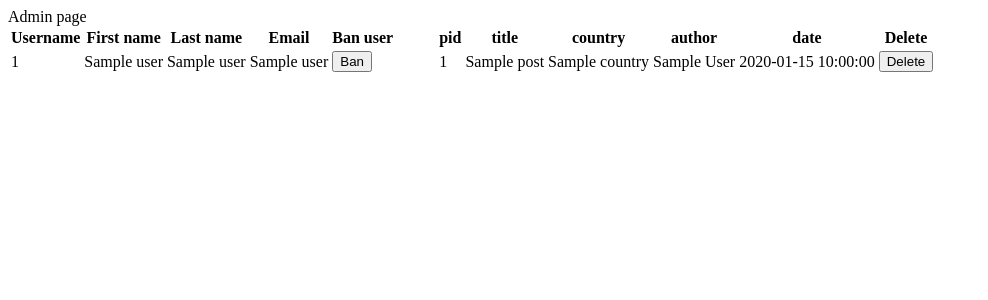
After one commit to nuridagasan/Travelly-PYthon-API-and-server, a Flask app: template Server/templates/admin.html in a window 1280 px wide. The commit adds this page. Shown: the top 300 px of the page, without its empty margins (0-988 px from the left). Run offline with Flask 2, Linux system fonts and the light colour scheme; the template is opened without the code that fills it: most values are stand-ins (such as "Sample title", 1, 10 or a date in 2020); some libraries are stand-ins or nearby versions.

Commit message:
admin access

```diff
--- a/DB_seeder.py
+++ b/DB_seeder.py
@@ -162,7 +162,7 @@ try:
 
     for user in USERS:
         cur.execute("INSERT INTO tr_users (username,firstname,lastname,email,dob,password,salt) VALUES (%s,%s,%s,%s,%s,%s,%s)", create_user(user))
-    cur.execute("INSERT INTO tr_users (username,firstname,lastname,email,dob,admin,password,salt) VALUES (%s,%s,%s,%s,%s,%s,%s,%s)", ['tr_admin','admin','admin','admin@admin.com','01/01/1900','true',pw_hash_salt('bubblebath', 12345),12345])
+    cur.execute("INSERT INTO tr_users (username,firstname,lastname,email,dob,admin,password,salt) VALUES (%s,%s,%s,%s,%s,%s,%s,%s)", ['tradmin','admin','admin','admin@admin.com','01/01/1900','true',pw_hash_salt('bubblebath', 12345),12345])
     cur.execute("SELECT username FROM tr_users")
     users = cur.fetchall()
 
--- a/Server/app.py
+++ b/Server/app.py
@@ -314,6 +314,25 @@ def get_username_from_pid(pid):
     username = cur.fetchone()
     return username[0] if username != None else None
 
+def is_admin(username):
+    conn = getcon()
+    cur = conn.cursor()
+    cur.execute(search_path)
+    cur.execute("SELECT COUNT(*) FROM tr_users WHERE username = %s AND admin = 'true'", [username])
+    res = cur.fetchone()
+    return res[0]
+
+def session_is_admin(cookies):
+    sessionID = cookies.get('sessionID')
+    if (sessionID):
+        conn = getcon()
+        cur = conn.cursor()
+        cur.execute(search_path)
+        username = get_username_from_session(sessionID)
+        if (username and is_admin(username)):
+            return True
+    else:
+        return False
 @app.route('/home', methods = ['GET'])
 def home():
     home_buttons = False
@@ -331,7 +350,7 @@ def home():
         cur.execute(sql,data)
         conn.commit()
         #private_user_information = get_user_information(sessionID)
-        return render_template('home.html', len = len(posts), posts = posts, create_form = True, home_buttons = True, fav_countries = countries, len_countries = len(countries), csrf_token= csrf_token)
+        return render_template('home.html', len = len(posts), posts = posts, create_form = True, home_buttons = True, fav_countries = countries, len_countries = len(countries), csrf_token= csrf_token, admin_btn=True if is_admin(get_username_from_session(request.cookies.get('sessionID'))) else False)
     else:
         return render_template('home.html', len = len(posts), posts = posts, fav_countries = countries, len_countries = len(countries))
 
@@ -566,6 +585,7 @@ def signup_form():
 
 
 
+
 @app.route('/api/deletepost', methods=['POST'])
 def delete_post():
     #session = session_auth(request.cookies)
@@ -575,8 +595,7 @@ def delete_post():
     if (sessionID != None and session_auth(request.cookies)):
         username_from_session = get_username_from_session(sessionID)
         username_from_pid = get_username_from_pid(pid)
-        print(username_from_pid, username_from_session, pid, sessionID)
-        if ((username_from_session != None and username_from_pid != None) and (username_from_session == username_from_pid)):
+        if (((username_from_session != None and username_from_pid != None) and (username_from_session == username_from_pid)) or (is_admin(get_username_from_session(sessionID)))):
             conn = getcon()
             cur = conn.cursor()
             cur.execute(search_path)
@@ -588,19 +607,35 @@ def delete_post():
         return
     return
 
-def session_is_admin(cookies):
-    sessionID = cookies.get('sessionID')
-    if (sessionID):
+@app.route('/api/deleteuser', methods=['POST'])
+def del_user():
+    sessionID = request.cookies.get('sessionID')
+    user_to_delete = request.json['user']
+    if (sessionID and is_admin(get_username_from_session(sessionID)) and user_to_delete != 'tradmin'):
         conn = getcon()
         cur = conn.cursor()
+        cur.execute(search_path)
+        cur.execute("DELETE FROM tr_users WHERE username = %s", [user_to_delete])
+        conn.commit()
+        return
+    else:
+        return
 
-    else:
-        return False
+def fetch_users():
+    conn = getcon()
+    cur = conn.cursor()
+    cur.execute(search_path)
+    cur.execute("SELECT username, firstname, lastname, email FROM tr_users")
+    conn.commit()
+    res = cur.fetchall()
+    return res
 
 @app.route('/admin', methods=['GET'])
 def admin_page():
     if (session_is_admin(request.cookies)):
-        return 'is admin'
+        list_of_users = fetch_users()
+        user_posts = fetch_all_posts()
+        return render_template('admin.html', users = list_of_users, posts = user_posts)
     else:
         return redirect('login')
 
--- /dev/null
+++ b/Server/templates/admin.html
@@ -0,0 +1,83 @@
+<!DOCTYPE html>
+<html lang="en">
+<head>
+    <meta charset="UTF-8">
+    <meta http-equiv="X-UA-Compatible" content="IE=edge">
+    <meta name="viewport" content="width=device-width, initial-scale=1.0">
+    <title>Document</title>
+</head>
+<body>
+    Admin page
+    <div class='container' style='display:flex'>
+        <table style='margin-right: 40px'>
+            <tr>
+                <th>Username</th>
+                <th>First name</th>
+                <th>Last name</th>
+                <th>Email</th>
+                <th>Ban user</th>
+            </tr>
+            {%for user in users%}
+                <tr>
+                    <td>{{user[0]}}</td>
+                    <td>{{user[1]}}</td>
+                    <td>{{user[2]}}</td>
+                    <td>{{user[3]}}</td>
+                    <td><button value={{user[0]}} class='del_user'>Ban</button></td>
+                </tr>
+            {%endfor%}
+        </table>
+        <table>
+            <tr>
+                <th>pid</th>
+                <th>title</th>
+                <th>country</th>
+                <th>author</th>
+                <th>date</th>
+                <th>Delete</th>
+            </tr>
+            {% for post in posts %}
+                <tr>
+                    <td>{{post['pid']}}</td>
+                    <td>{{post['title']}}</td>
+                    <td>{{post['country']}}</td>
+                    <td>{{post['author']}}</td>
+                    <td>{{post['date']}}</td>
+                    <td><button class='del_post' value={{post['pid']}}>Delete</button></td>
+                </tr>
+            {%endfor%}
+        </table>
+    </div>
+
+    <script>
+        const user_buttons = document.querySelectorAll('.del_user')
+        user_buttons.forEach(btn => {
+            btn.addEventListener('click', async e => {
+                user_to_delete = btn.value;
+                const call = await fetch('/api/deleteuser', {
+                    method: 'POST',
+                    headers: {
+                    Accept: 'application/json',
+                    'Content-Type': 'application/json',
+                }, body: JSON.stringify({user:user_to_delete})
+                }).then(res => location.reload())
+            })
+        })
+
+        const post_buttons = document.querySelectorAll('.del_post')
+        post_buttons.forEach(btn => {
+            btn.addEventListener('click', async e => {
+                post_to_delete = btn.value;
+                console.log(post_to_delete)
+                const call = fetch('/api/deletepost',{
+                    method: 'POST',
+                    headers: {
+                    Accept: 'application/json',
+                    'Content-Type': 'application/json',
+                }, body: JSON.stringify({pid:post_to_delete})
+                }).then(res => location.reload())
+            })
+        })
+    </script>
+</body>
+</html>
--- a/Server/templates/home.html
+++ b/Server/templates/home.html
@@ -55,7 +55,9 @@
             <a class="dropdown-item" href="/home/sweden">Sweden</a>
         </li>
       </ul>
-
+      {%if admin_btn %}
+      <a href="/admin">Admin</a>
+      {% endif %}
       {% if home_buttons %}
       <a class="nav-link navbar-font-size text-color" href="/profile">Profile <span class="sr-only">(current)</span></a>
       <a class="nav-link navbar-font-size" href="/logout" method="POST">Logout <span
```
